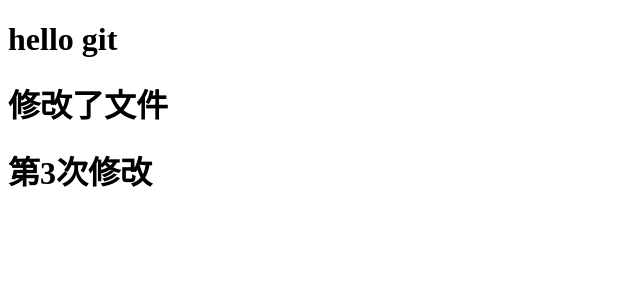
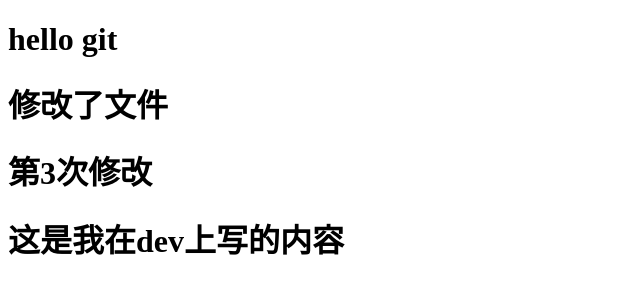
Before and after one commit to cooleye/1607cgit, a plain HTML site: page index.html in a window 1280 px wide. Shown: the whole page, without its empty margins (0-640 px from the left). Drawn offline with Linux system fonts and the light colour scheme.

Commit message:
update dev

```diff
--- a/index.html
+++ b/index.html
@@ -9,5 +9,7 @@
     <h1> hello git </h1>
     <h1> 修改了文件 </h1>
     <h1> 第3次修改 </h1>
+
+    <h1>这是我在dev上写的内容</h1>
   </body>
 </html>
```
